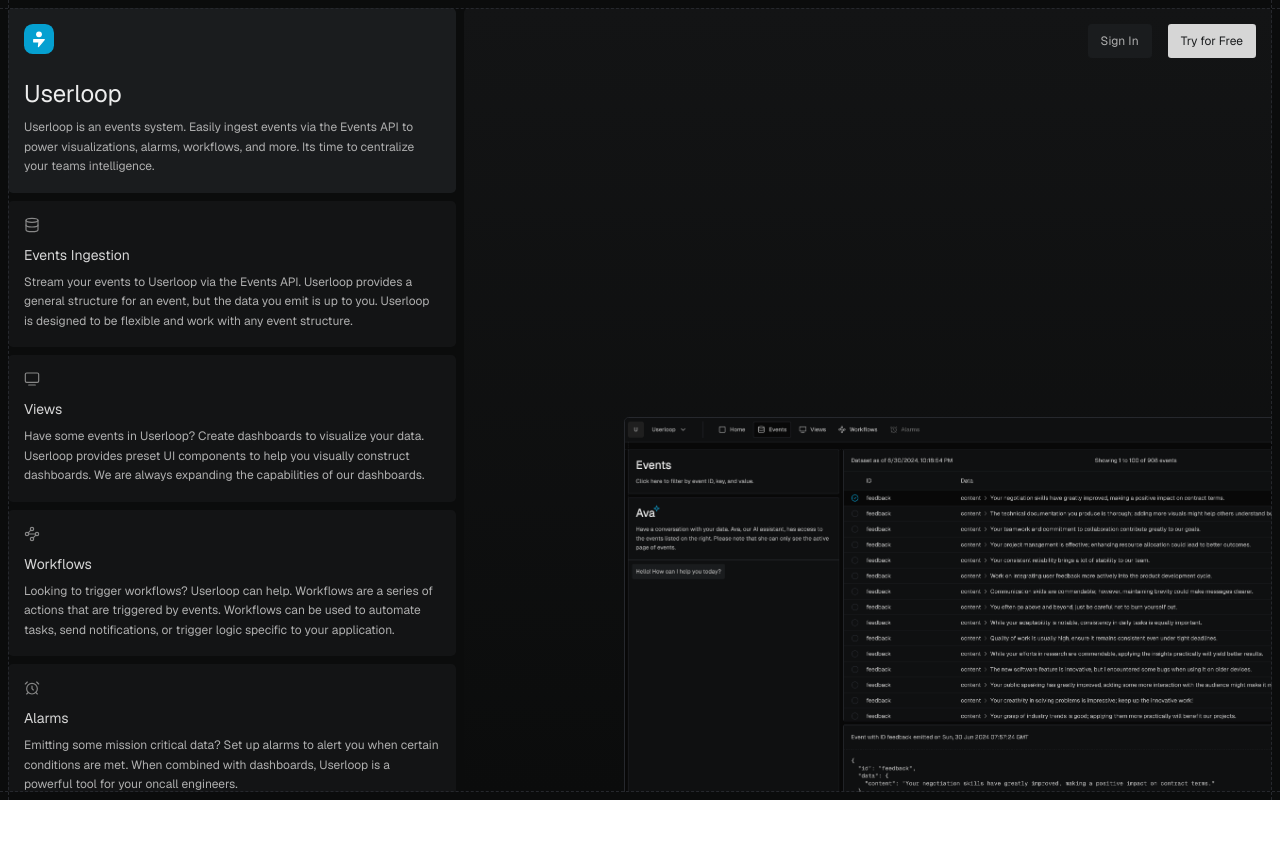
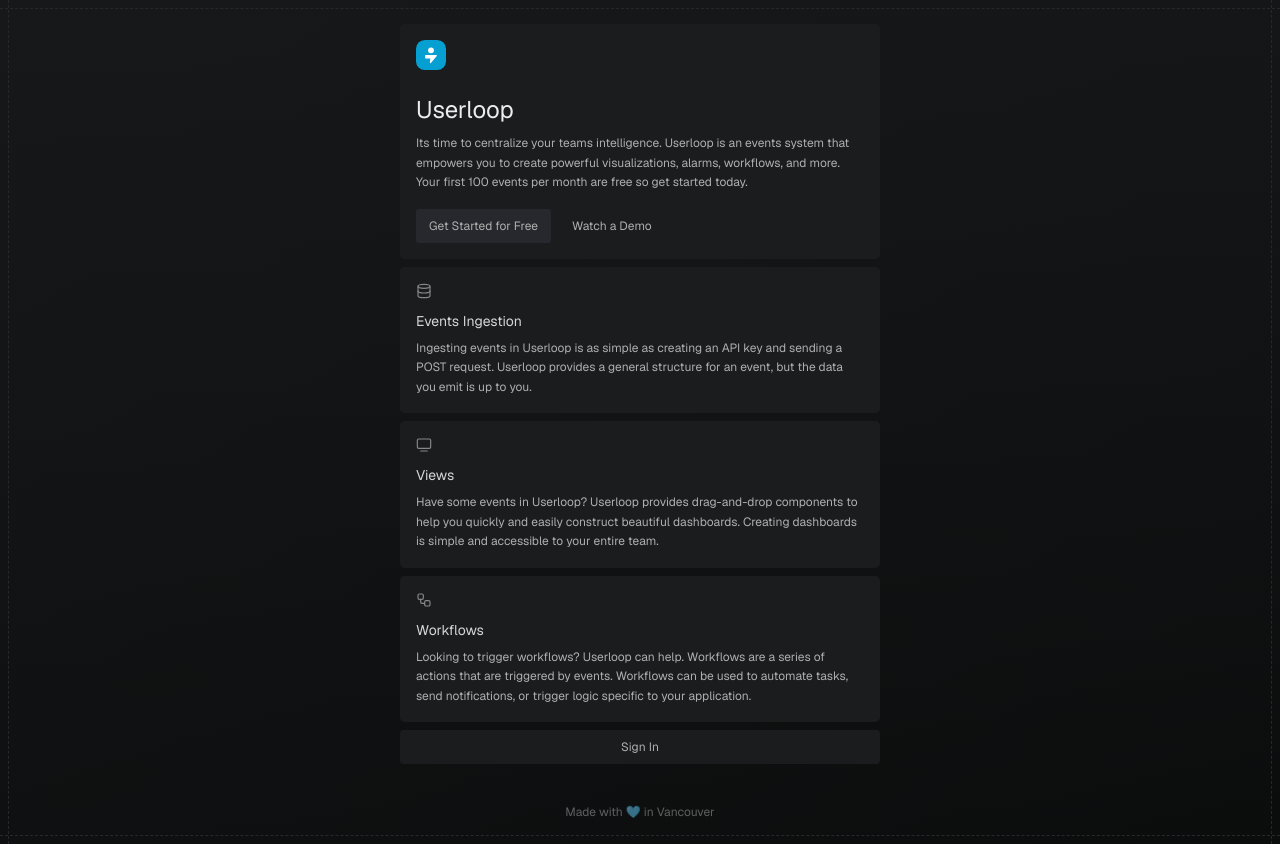
Before and after one commit to userloop-dev/web, a Next.js app: page / in a window 1280 px wide. Before the commit the page ends 800 px from the top, so only its background shows below. Built offline with nearby package versions, Linux system fonts and the light colour scheme.

Commit message:
Simplify Landing Page

```diff
--- a/src/app-components/button.tsx
+++ b/src/app-components/button.tsx
@@ -9,8 +9,8 @@
 		variants: {
 			variant: {
 				primary: 'text-gray-100 bg-gray-900 border border-transparent hover:bg-gray-1000',
-				secondary: 'text-gray-800 border border-gray-100 bg-gray-100 hover:border-gray-300 hover:bg-gray-300',
-				tertiary: 'text-gray-800 border border-transparent bg-transparent hover:bg-gray-100',
+				secondary: 'text-gray-800 border border-gray-100 bg-gray-100 hover:border-gray-400 hover:bg-gray-400',
+				tertiary: 'text-gray-800 border border-transparent bg-gray-300 hover:bg-gray-400',
 
 				blue: 'text-blue-100 border border-transparent bg-blue-800 hover:bg-blue-900',
 				red: 'text-red-100 border border-transparent bg-red-800 hover:bg-red-900',
--- a/src/app/layout.tsx
+++ b/src/app/layout.tsx
@@ -1,5 +1,6 @@
 import '../globals.scss';
 import { Analytics } from '@vercel/analytics/react';
+import { GoogleAnalytics } from '@next/third-parties/google';
 import { cn } from '@/utils';
 
 import { GeistSans } from 'geist/font/sans';
@@ -17,10 +18,12 @@
 				<link rel='shortcut icon' href='/favicon.png' />
 			</head>
 
-			<body>
+			<body className='bg-surface-100'>
 				{ctx.children}
 				<Analytics />
 			</body>
+
+			<GoogleAnalytics gaId='AW-16492043817' />
 		</html>
 	);
 };
--- a/src/app/page.tsx
+++ b/src/app/page.tsx
@@ -1,82 +1,79 @@
 'use client';
 
 import Image from 'next/image';
-import { AlarmClock, Database, Play, Tv2, Waypoints } from 'lucide-react';
+import { AlarmClock, Database, Tv2, Workflow } from 'lucide-react';
 import { Button } from '@/app-components/button';
 
 export default function Page() {
 	return (
-		<div className='bg-surface-200 relative flex flex-col lg:flex-row gap-2 p-2 w-[100vw] h-[100vh]'>
+		<div className='bg-gradient-to-b from-surface-100 to-surface-200 relative flex flex-col justify-center items-center lg:flex-row gap-2 p-2 w-full h-full min-h-[100vh]'>
 			<div className='z-50 absolute top-0 left-0 h-full ml-2 border-dashed border-l border-gray-300' />
 			<div className='z-50 absolute top-0 right-0 h-full mr-2 border-dashed border-l border-gray-300' />
 			<div className='z-50 absolute top-0 left-0 w-full mt-2 border-dashed border-t border-gray-300' />
 			<div className='z-50 absolute bottom-0 left-0 w-full mb-2 border-dashed border-b border-gray-300' />
 
-			<div className='flex flex-row gap-2 w-full h-full'>
-				<div className='w-md max-w-md flex flex-col gap-2 overflow-y-scroll no-scrollbar'>
+			<div className='absolute top-0 left-0 w-full h-full min-h-[100vh] z-40 bg-gradient-to-br from-gray-100 to-transparent opacity-50' />
+
+			<div className='z-50 w-lg max-w-lg flex flex-col gap-2 p-4'>
 				<div className='flex-1 flex flex-col gap-2 p-4 bg-gray-100 rounded'>
 					<Image src='/logo_mark.svg' alt='Userloop Logo' width={30} height={30} className='mb-4' />
 					<div className='text-2xl text-gray-1000 font-normal'>Userloop</div>
 					<div className='text-xs text-gray-800 font-normal leading-relaxed'>
-							Userloop is an events system. Easily ingest events via the Events API to power visualizations, alarms, workflows, and more. Its time
-							to centralize your teams intelligence.
+						Its time to centralize your teams intelligence. Userloop is an events system that empowers you to create powerful visualizations,
+						alarms, workflows, and more. Your first 100 events per month are free so get started today.
+					</div>
+					<div className='flex-1 w-fit mt-2 flex flex-row gap-2'>
+						<Button variant='tertiary' className='flex-1' onClick={() => window.open(process.env.NEXT_PUBLIC_CREATE_ACCOUNT_LINK)}>
+							Get Started for Free
+						</Button>
+						<Button variant='secondary' onClick={() => window.open(process.env.NEXT_PUBLIC_SIGN_IN_LINK)}>
+							Watch a Demo
+						</Button>
 					</div>
 				</div>
 
-					<div className='flex flex-col gap-2 p-4 bg-surface-100 rounded'>
+				<div className='flex flex-col gap-2 p-4 bg-gray-100 bg-opacity-50 rounded'>
 					<Database strokeWidth={1.75} className='h-4 w-4 text-gray-600 mb-1' />
 					<div className='text-sm text-gray-900 font-normal'>Events Ingestion</div>
 					<div className='text-xs text-gray-800 font-normal leading-relaxed'>
-							Stream your events to Userloop via the Events API. Userloop provides a general structure for an event, but the data you emit is up
-							to you. Userloop is designed to be flexible and work with any event structure.
+						Ingesting events in Userloop is as simple as creating an API key and sending a POST request. Userloop provides a general structure for
+						an event, but the data you emit is up to you.
 					</div>
 				</div>
 
-					<div className='flex flex-col gap-2 p-4 bg-surface-100 rounded'>
+				<div className='flex flex-col gap-2 p-4 bg-gray-100 rounded'>
 					<Tv2 strokeWidth={1.75} className='h-4 w-4 text-gray-600 mb-1' />
 					<div className='text-sm text-gray-900 font-normal'>Views</div>
 					<div className='text-xs text-gray-800 font-normal leading-relaxed'>
-							Have some events in Userloop? Create dashboards to visualize your data. Userloop provides preset UI components to help you visually
-							construct dashboards. We are always expanding the capabilities of our dashboards.
+						Have some events in Userloop? Userloop provides drag-and-drop components to help you quickly and easily construct beautiful dashboards.
+						Creating dashboards is simple and accessible to your entire team.
 					</div>
 				</div>
 
-					<div className='flex flex-col gap-2 p-4 bg-surface-100 rounded'>
-						<Waypoints strokeWidth={1.75} className='h-4 w-4 text-gray-600 mb-1' />
+				<div className='flex flex-col gap-2 p-4 bg-gray-100 rounded'>
+					<Workflow strokeWidth={1.75} className='h-4 w-4 text-gray-600 mb-1' />
 					<div className='text-sm text-gray-900 font-normal'>Workflows</div>
 					<div className='text-xs text-gray-800 font-normal leading-relaxed'>
-							Looking to trigger workflows? Userloop can help. Workflows are a series of actions that are triggered by events. Workflows can be
-							used to automate tasks, send notifications, or trigger logic specific to your application.
+						Looking to trigger workflows? Userloop can help. Workflows are a series of actions that are triggered by events. Workflows can be used
+						to automate tasks, send notifications, or trigger logic specific to your application.
 					</div>
 				</div>
 
-					<div className='flex flex-col gap-2 p-4 bg-surface-100 rounded'>
+				{/* <div className='flex flex-col gap-2 p-4 bg-gray-100 rounded'>
 					<AlarmClock strokeWidth={1.75} className='h-4 w-4 text-gray-600 mb-1' />
 					<div className='text-sm text-gray-900 font-normal'>Alarms</div>
 					<div className='text-xs text-gray-800 font-normal leading-relaxed'>
-							Emitting some mission critical data? Set up alarms to alert you when certain conditions are met. When combined with dashboards,
-							Userloop is a powerful tool for your oncall engineers.
+						Emitting some mission critical data? Set up alarms to alert when certain conditions are met. When combined with dashboards, Userloop is
+						a powerful tool for your oncall team.
 					</div>
-					</div>
-				</div>
+				</div> */}
 
-				<div className='relative w-full flex flex-col gap-2 p-4 bg-gradient-to-t from-surface-200 to-surface-100 rounded group cursor-pointer overflow-clip'>
-					<div className='flex flex-row gap-4 ml-auto z-50'>
 				<Button variant='secondary' onClick={() => window.open(process.env.NEXT_PUBLIC_SIGN_IN_LINK)}>
 					Sign In
 				</Button>
-						<Button variant='primary' onClick={() => window.open(process.env.NEXT_PUBLIC_CREATE_ACCOUNT_LINK)}>
-							Try for Free
-						</Button>
-					</div>
 
-					<Image
-						src='/screenshot.png'
-						alt='Screenshot'
-						width={1000}
-						height={1000}
-						className='w-full absolute -bottom-10 -right-40 z-40 transition-all border border-gray-300 rounded'
-					/>
+				<div className='mt-8 flex items-center justify-center text-center'>
+					<div className='text-xs text-gray-800 font-normal opacity-50 hover:opacity-100 transition-all w-fit'>Made with 🩵 in Vancouver</div>
 				</div>
 			</div>
 		</div>
--- a/src/globals.scss
+++ b/src/globals.scss
@@ -32,6 +32,10 @@
 }
 
 @layer base {
+	* {
+		cursor: default !important;
+	}
+
 	:root {
 		--surface-100: #131415;
 		--surface-200: #0b0c0c;
@@ -98,7 +102,7 @@
 		--surface-200: #080808;
 
 		--gray-100: #1a1c1e;
-		--gray-200: #1f1f1f;
+		--gray-200: #1d1f21;
 		--gray-300: #26282d;
 		--gray-400: #2e2e2e;
 		--gray-500: #454545;
```
Also changed, not shown: public/screenshot.png (deleted). Lines whose indentation alone changed are shown as unchanged.
